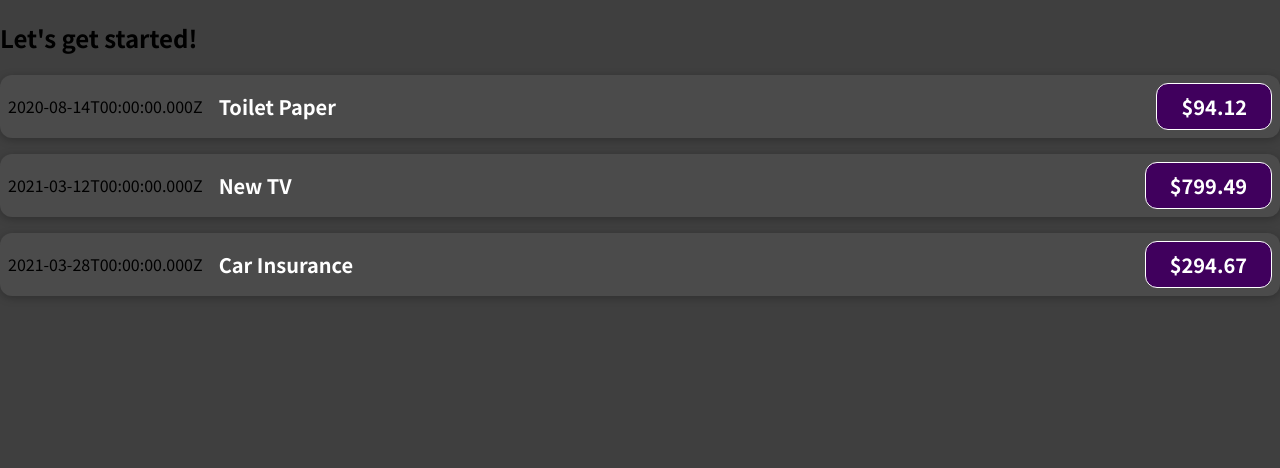
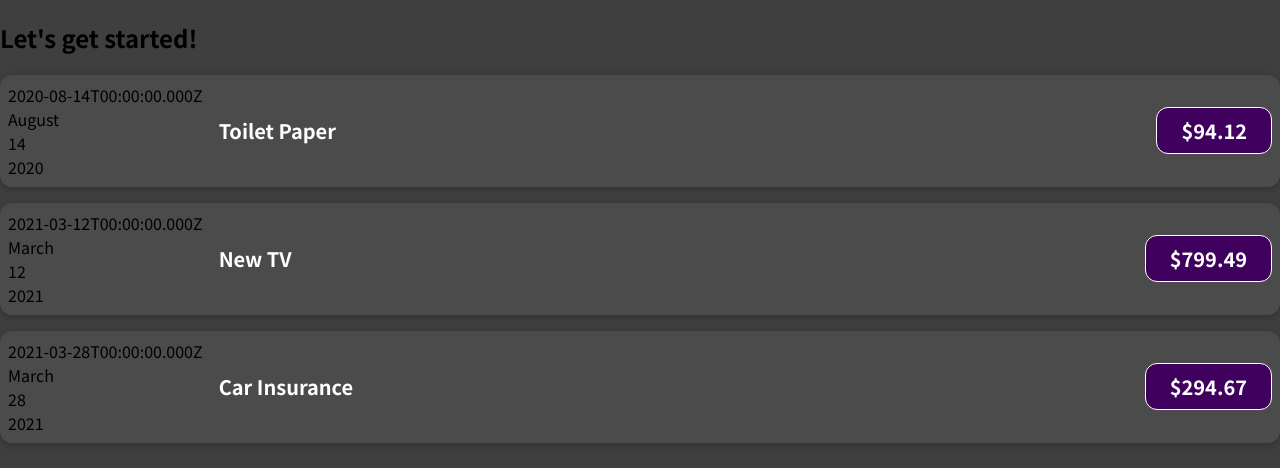
Before and after one commit to BOSSZEUS/fourthreactTwo, a JavaScript app: page / in a window 1280 px wide. Shown: the top 468 px of the page. Built offline with nearby package versions, Linux system fonts and the light colour scheme.

Commit message:
props compleated

```diff
--- a/src/components/ExpenseItem.js
+++ b/src/components/ExpenseItem.js
@@ -1,8 +1,16 @@
 import './ExpenseItem.css'
 function ExpenseItem(props) {
+    const month = props.date.toLocaleString('en-us', { month: 'long' })
+    const day = props.date.toLocaleString('en-us', { day: '2-digit' })
+    const year =props.date.getFullYear()
+
     return (
         <div className='expense-item'>
-            <div>{props.date.toISOString()}</div>
+            <div>{props.date.toISOString()}
+                <div>{month}</div>
+                <div>{day}</div>
+                <div>{year}</div>
+            </div>
             <div className='expense-item__description'>
                 <h2>{props.title}</h2>
                 <div className='expense-item__price'>${props.amount}</div>
```
Also changed, not shown: 1 other file (tests, documents, lock files or other folders).
